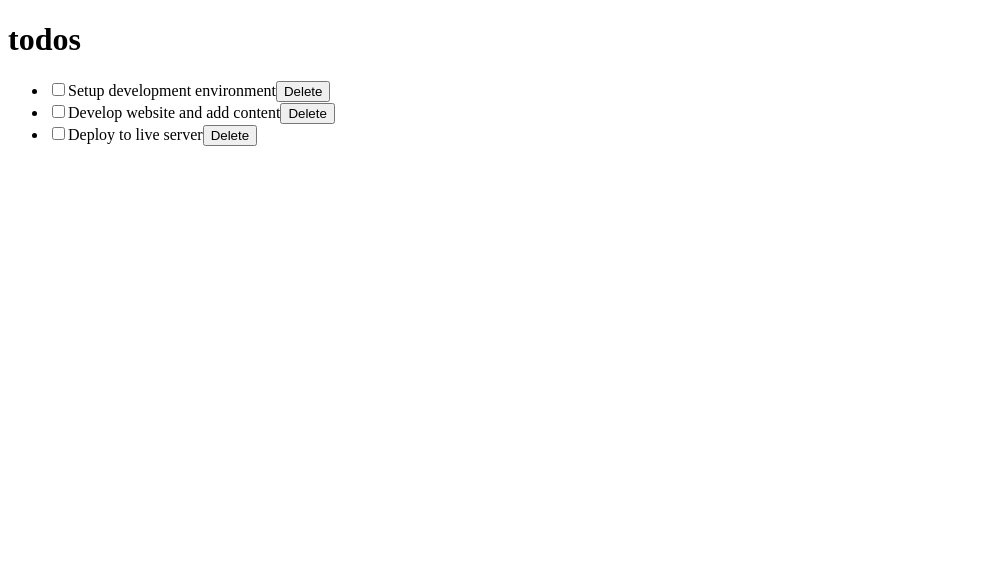
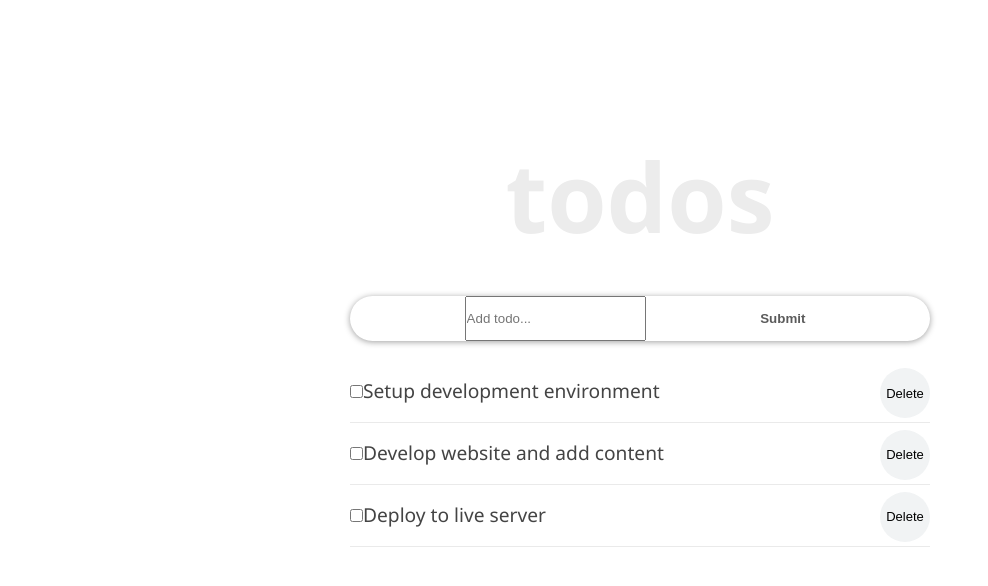
Before and after one commit to cvalencia1991/To-Do-list-React, a React (Create React App) app: page / in a window 1280 px wide. Shown: the top 586 px of the page, without its empty margins (0-988 px from the left). Built offline with nearby package versions, Linux system fonts and the light colour scheme.

Commit message:
Add Styling  to the todo Task is Complete

```diff
--- a/package.json
+++ b/package.json
@@ -9,6 +9,7 @@
     "react": "^18.2.0",
     "react-dom": "^18.2.0",
     "react-scripts": "5.0.1",
+    "uuid": "^9.0.0",
     "web-vitals": "^2.1.4"
   },
   "scripts": {
--- a/src/App.css
+++ b/src/App.css
@@ -1,38 +1,65 @@
-.App {
-  text-align: center;
+* {
+  box-sizing: border-box;
+  margin: 0;
+  padding: 0;
 }
 
-.App-logo {
-  height: 40vmin;
-  pointer-events: none;
+body {
+  font-family: "Segoe UI", Arial, sans-serif;
+  line-height: 1.4;
+  color: #444;
+  background: #fff;
+  height: 100vh;
 }
 
-@media (prefers-reduced-motion: no-preference) {
-  .App-logo {
-    animation: App-logo-spin infinite 20s linear;
-  }
+.container {
+  display: flex;
+  flex-direction: column;
+  justify-content: center;
+  align-items: center;
+  max-width: 600px;
+  margin: 0 auto;
 }
 
-.App-header {
-  background-color: #282c34;
-  min-height: 100vh;
-  display: flex;
-  flex-direction: column;
-  align-items: center;
-  justify-content: center;
-  font-size: calc(10px + 2vmin);
-  color: white;
+.inner {
+  width: 100%;
+  padding: 8rem 10px 4rem;
 }
 
-.App-link {
-  color: #61dafb;
+.form-container {
+  width: 100%;
+  margin-bottom: 20px;
+  display: flex;
+  border-radius: calc(0.5 * 100px);
+  box-shadow: 0 1px 6px 0 rgba(0, 0, 0, 0.38);
+  justify-content: space-evenly;
 }
 
-@keyframes App-logo-spin {
-  from {
-    transform: rotate(0deg);
-  }
-  to {
-    transform: rotate(360deg);
-  }
+.input-text {
+  font-size: 1rem;
+  font-weight: 400;
+  width: 85%;
+  padding-right: 5px;
+  padding-left: 10px;
+  border-radius: calc(0.5 * 100px);
 }
+
+.input-text::placeholder {
+  color: #000;
+}
+
+.input-submit {
+  background: transparent;
+  color: #5b5b5b;
+  text-transform: capitalize;
+  cursor: pointer;
+  font-weight: 600;
+  margin-right: 10px;
+}
+
+.input-text,
+.input-submit {
+  height: 45px;
+  outline: none;
+  border: none;
+}
--- a/src/components/Header.js
+++ b/src/components/Header.js
@@ -1,9 +1,25 @@
 import React from "react"
 
 const Header = () => {
+    const headerStyle = {
+        padding: "20px 0",
+        lineHeight: "1.5em",
+      }
   return (
-    <header>
-      <h1>todos</h1>
+    <header style={headerStyle}>
+      <h1
+      style={{
+        fontSize: "6rem",
+        fontWeight: "600",
+        marginBottom: "2rem",
+        lineHeight: "1em",
+        color: "#ececec",
+        textTransform: "lowercase",
+        textAlign: "center",
+      }}
+      >
+        todos
+        </h1>
     </header>
   )
 }
--- /dev/null
+++ b/src/components/InputTodo.js
@@ -0,0 +1,42 @@
+import React, { Component } from "react"
+
+class InputTodo extends Component {
+    state = {
+        fName: "",
+        lastName: ""
+      };
+
+      onChange = e => {
+        this.setState({
+            [e.target.name]: e.target.value
+          });
+      };
+
+      handleSubmit = e => {
+        e.preventDefault();
+        if (this.state.title.trim()) {
+        this.props.addTodoProps(this.state.title);
+        this.setState({
+            title: ""
+          });
+        }else{
+            alert("Please write item");
+        }
+      };
+
+  render() {
+    return (
+      <form  onSubmit={this.handleSubmit} className="form-container">
+      <input
+      type="text"
+      placeholder="Add todo..."
+      value={this.state.title}
+      onChange={this.onChange}
+      name="title"
+      />
+        <button className="input-submit">Submit</button>
+      </form>
+    )
+  }
+}
+export default InputTodo
--- a/src/components/TodoContainer.js
+++ b/src/components/TodoContainer.js
@@ -1,6 +1,8 @@
 import React from "react"
 import TodoList from "./Todoslist";
 import Header from "./Header";
+import InputTodo from "./InputTodo"
+import { v4 as uuidv4 } from "uuid";
 
 
 class TodoContainer extends React.Component {
@@ -23,17 +25,17 @@
     state = {
         todos: [
           {
-            id: 1,
+            id: uuidv4(),
             title: "Setup development environment",
             completed: false
           },
           {
-            id: 2,
+            id:  uuidv4(),
             title: "Develop website and add content",
             completed: false
           },
           {
-            id: 3,
+            id: uuidv4(),
             title: "Deploy to live server",
             completed: false
           }
@@ -41,18 +43,38 @@
        };
 
        delTodo = id => {
-        console.log("deleted", id);
+        this.setState({
+            todos: [
+              ...this.state.todos.filter(todo => {
+                return todo.id !== id;
+              })
+            ]
+          });
+      };
+
+      addTodoItem = title => {
+        const newTodo = {
+            id: uuidv4(),
+            title: title,
+            completed: false
+          };
+          this.setState({
+            todos: [...this.state.todos, newTodo]
+          });
       };
   render() {
     return (
-        <div>
+        <div className="container">
+            <div className="inner">
                 <Header />
+                <InputTodo addTodoProps={this.addTodoItem} />
                 <TodoList
                     todos={this.state.todos}
                     handleChangeProps={this.handleChange}
                     deleteTodoProps={this.delTodo}
                     />
                 </div>
+            </div>
         )
     }
 }
--- a/src/components/TodoItem.js
+++ b/src/components/TodoItem.js
@@ -1,14 +1,24 @@
 import React from "react";
+import styles from "./todoItem.module.css"
 
 export default class TodoItem extends React.Component{
 
     render(){
-        return <li>
+        const completedStyle = {
+            fontStyle: "italic",
+            color: "#595959",
+            opacity: 0.4,
+            textDecoration: "line-through",
+          }
+        return <li className={styles.item}>
                     <input
                     type="checkbox"
                     checked={this.props.todo.completed}
-                    onChange={() => this.props.handleChangeProps(this.props.todo.id)}/>{this.props.todo.title}
+                    onChange={() => this.props.handleChangeProps(this.props.todo.id)}/>
                     <button onClick={() => this.props.deleteTodoProps(this.props.todo.id)}>Delete</button>
+                    <span style={this.props.todo.completed ? completedStyle : null}>
+                    {this.props.todo.title}
+                    </span>
                 </li>
             }
 
--- /dev/null
+++ b/src/components/todoItem.module.css
@@ -0,0 +1,23 @@
+.item {
+    font-size: 1.2rem;
+    list-style-type: none;
+    padding: 17px 0px;
+    border-bottom: 1px solid #eaeaea;
+  }
+
+  .checkbox {
+    margin-right: 15px;
+  }
+
+  .item button {
+    font-size: 13px;
+    background: #f1f3f4;
+    border: none;
+    cursor: pointer;
+    float: right;
+    outline: none;
+    border-radius: 100px;
+    height: 50px;
+    width: 50px;
+    margin: -10px 0 0 10px;
+  }
--- a/src/index.js
+++ b/src/index.js
@@ -1,8 +1,8 @@
 import React from 'react';
 /* import ReactDOM from 'react-dom'; */
 import { createRoot } from 'react-dom/client';
-/* import './index.css';
-import App from './App'; */
+import "./App.css"
+/*import App from './App'; */
 import TodoContainer from './components/TodoContainer';
 import reportWebVitals from './reportWebVitals';
 
```
Also changed, not shown: 1 other file (tests, documents, lock files or other folders). Lines whose indentation alone changed are shown as unchanged.
